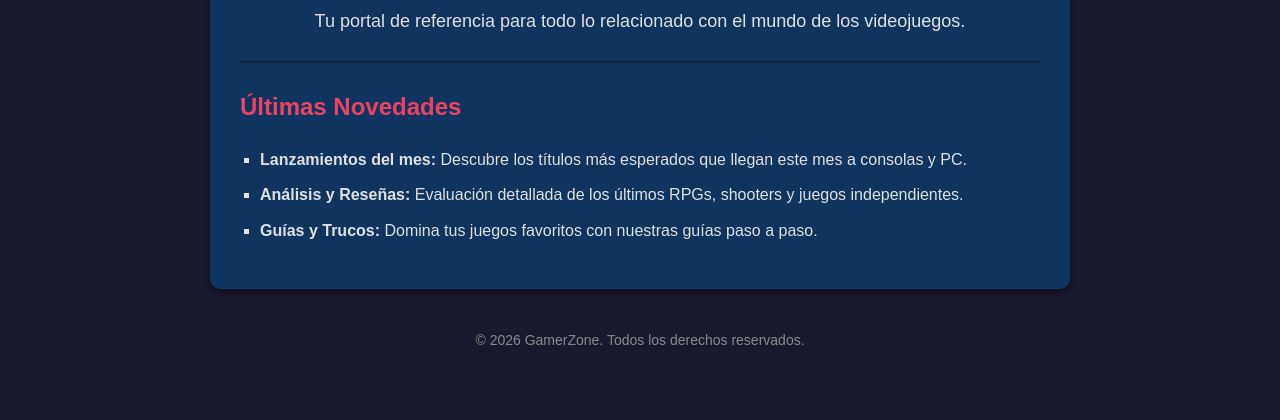
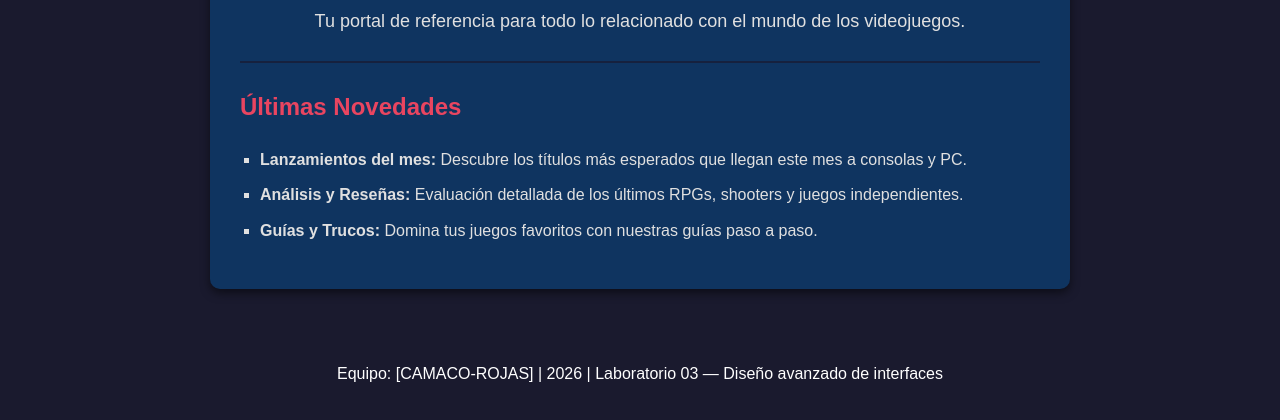
Before and after one commit to JesusCamaco/lab-git-sem03, a plain HTML site: page index.html in a window 1280 px wide. Shown: the part 204-624 px from the top of the page. Drawn offline with Linux system fonts and the light colour scheme.

Commit message:
feat: agrega footer a index.html

```diff
--- a/index.html
+++ b/index.html
@@ -30,9 +30,10 @@
     </main>
 
     <!-- Pie de página -->
-    <footer style="text-align: center; margin-top: 40px; color: #888888; font-size: 14px;">
-        <p>&copy; 2026 GamerZone. Todos los derechos reservados.</p>
-    </footer>
+   <footer style="background:#1a1a2e;color:white;text-align:center;padding:16px;margin-top:40px">
+    <p>Equipo: [CAMACO-ROJAS] | 2026 | Laboratorio 03 — Diseño avanzado de interfaces</p>
+</footer>
+
 
 </body>
 </html>
```
